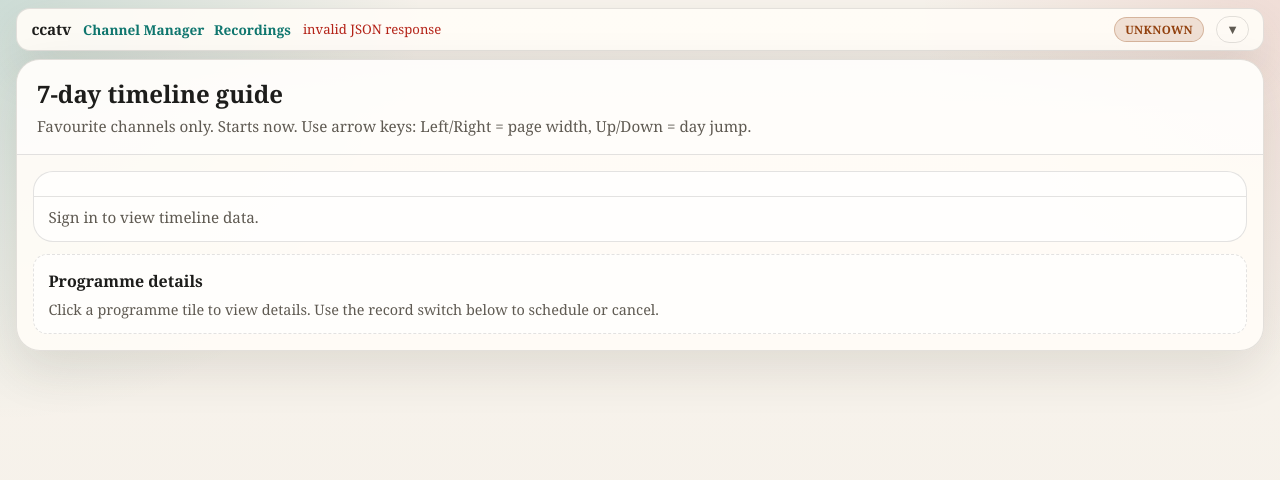
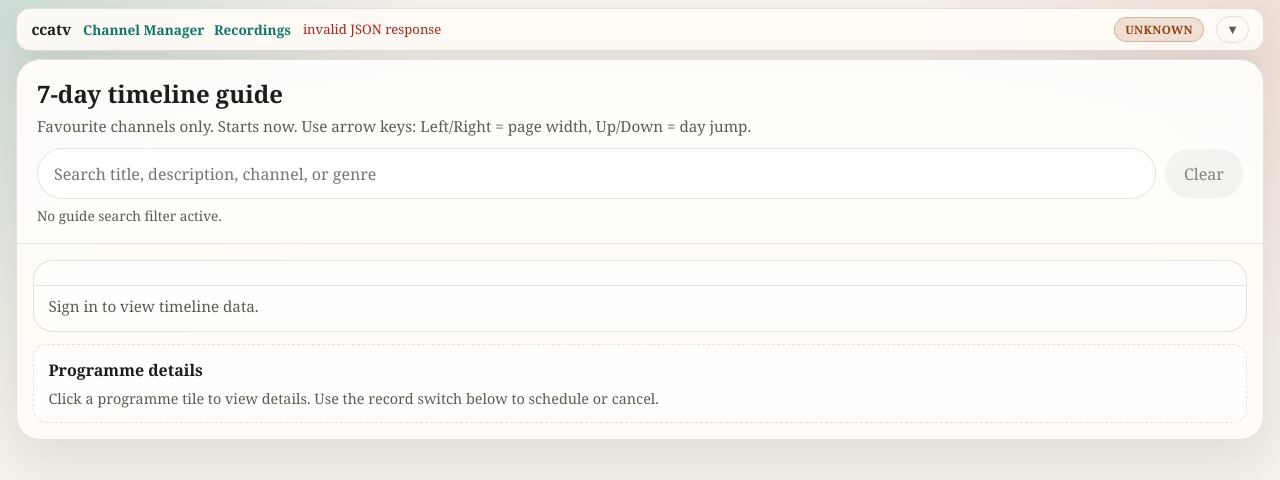
Before and after one commit to ccdale/ccatv, a Python web app: template src/ccatv/web/templates/index.html in a window 1280 px wide. Shown: the top 480 px of the page. Run offline with Jinja, Linux system fonts and the light colour scheme; the template is opened without the code that fills it, so the values that code supplies are empty; some libraries are stand-ins or nearby versions.

Commit message:
Add guide search filter in web timeline

```diff
--- a/pyproject.toml
+++ b/pyproject.toml
@@ -1,6 +1,6 @@
 [project]
 name = "ccatv"
-version = "0.1.274"
+version = "0.1.275"
 description = "Add your description here"
 readme = "README.md"
 requires-python = ">=3.12"
--- a/src/ccatv/web/templates/index.html
+++ b/src/ccatv/web/templates/index.html
@@ -69,6 +69,9 @@
       .panel { border: 1px solid var(--line); border-radius: 24px; background: var(--panel); box-shadow: var(--shadow); overflow: hidden; }
       .panel-header { padding: 1.1rem 1.25rem; border-bottom: 1px solid var(--line); background: rgba(255, 255, 255, 0.5); }
       .panel-header p { margin-top: 0.35rem; color: var(--muted); font-size: 0.95rem; }
+      .guide-search-row { margin-top: 0.75rem; display: grid; grid-template-columns: minmax(0, 1fr) auto; gap: 0.55rem; align-items: center; }
+      .guide-search-input { width: 100%; }
+      .guide-search-meta { margin-top: 0.45rem; color: var(--muted); font-size: 0.85rem; }
       .panel-body { padding: 1rem; }
       .empty, .inline-message { color: var(--muted); font-size: 0.95rem; }
       .pill { display: inline-flex; align-items: center; gap: 0.4rem; padding: 0.35rem 0.7rem; border-radius: 999px; background: var(--accent-soft); color: var(--accent); font-size: 0.92rem; }
@@ -162,6 +165,11 @@
           <div class="panel-header">
             <h2 id="guide-title">7-day timeline guide</h2>
             <p id="guide-subtitle">Favourite channels only. Starts now. Use arrow keys: Left/Right = page width, Up/Down = day jump.</p>
+            <div class="guide-search-row">
+              <input id="guide-search-input" class="guide-search-input" type="search" placeholder="Search title, description, channel, or genre">
+              <button id="guide-search-clear" class="secondary" type="button">Clear</button>
+            </div>
+            <div id="guide-search-meta" class="guide-search-meta">No guide search filter active.</div>
           </div>
           <div class="panel-body">
             <div class="timeline-shell">
@@ -192,6 +200,9 @@
       const timelineRuler = document.getElementById("timeline-ruler");
       const timelineBoard = document.getElementById("timeline-board");
       const timelineHover = document.getElementById("timeline-hover");
+      const guideSearchInput = document.getElementById("guide-search-input");
+      const guideSearchClearButton = document.getElementById("guide-search-clear");
+      const guideSearchMeta = document.getElementById("guide-search-meta");
       const statusNode = document.getElementById("status");
       const headerStatusInline = document.getElementById("header-status-inline");
       const headerExpandBtn = document.getElementById("header-expand-btn");
@@ -217,6 +228,7 @@
       let timelineOriginMs = 0;
       let timelineStartMs = 0;
       let selectedProgrammeKey = null;
+      let guideSearchTerm = "";
 
       const GENRE_STYLES = {
         movie: { border: "rgba(124, 58, 237, 0.52)", top: "rgba(124, 58, 237, 0.20)", bottom: "rgba(124, 58, 237, 0.30)" },
@@ -275,6 +287,8 @@
         loginButton.disabled = !bootstrap.authRequired || isAuthenticated;
         logoutButton.disabled = !bootstrap.authRequired || !isAuthenticated;
         tokenInput.style.display = bootstrap.authRequired ? "block" : "none";
+        guideSearchInput.disabled = !isAuthenticated;
+        guideSearchClearButton.disabled = !isAuthenticated;
       }
 
       function resetViews() {
@@ -285,6 +299,9 @@
         timelineOriginMs = 0;
         timelineStartMs = 0;
         selectedProgrammeKey = null;
+        guideSearchTerm = "";
+        guideSearchInput.value = "";
+        guideSearchMeta.textContent = "No guide search filter active.";
         renderTimeline();
         renderTimelineHover(null, null);
         guideTitle.textContent = "7-day timeline guide";
@@ -399,6 +416,57 @@
           }
         }
         return DEFAULT_GENRE_STYLE;
+      }
+
+      function normalizedSearchTerm(raw) {
+        return String(raw || "").trim().toLowerCase();
+      }
+
+      function programmeMatchesSearch(programme) {
+        if (!guideSearchTerm) return true;
+        const haystack = [
+          programme.title || "",
+          programme.description || "",
+          programme.channelName || "",
+          programme.genre || "",
+        ]
+          .join("\n")
+          .toLowerCase();
+        return haystack.includes(guideSearchTerm);
+      }
+
+      function countVisibleProgrammes() {
+        let count = 0;
+        for (const programmes of timelineData.values()) {
+          for (const programme of programmes) {
+            if (programmeMatchesSearch(programme)) {
+              count += 1;
+            }
+          }
+        }
+        return count;
+      }
+
+      function refreshGuideSearchMeta() {
+        if (!guideSearchTerm) {
+          guideSearchMeta.textContent = "No guide search filter active.";
+          return;
+        }
+        const count = countVisibleProgrammes();
+        guideSearchMeta.textContent = `Search filter: \"${guideSearchTerm}\" (${count} match${count === 1 ? "" : "es"})`;
+      }
+
+      function applyGuideSearchFromInput() {
+        guideSearchTerm = normalizedSearchTerm(guideSearchInput.value);
+        refreshGuideSearchMeta();
+        renderTimeline();
+      }
+
+      function clearGuideSearch() {
+        guideSearchInput.value = "";
+        guideSearchTerm = "";
+        refreshGuideSearchMeta();
+        renderTimeline();
       }
 
       function renderTimelineHover(programme, matchingJob) {
@@ -522,6 +590,7 @@
           const programmes = timelineData.get(channel.name) || [];
           let renderedAny = false;
           for (const programme of programmes) {
+            if (!programmeMatchesSearch(programme)) continue;
             const clipStart = Math.max(programme.startMs, windowStartMs);
             const clipEnd = Math.min(programme.stopMs, windowEndMs);
             if (clipEnd <= clipStart) continue;
@@ -573,7 +642,9 @@
           if (!renderedAny) {
             const empty = document.createElement("div");
             empty.className = "timeline-empty";
-            empty.textContent = "No programmes in this window.";
+            empty.textContent = guideSearchTerm
+              ? "No programmes in this window match the search."
+              : "No programmes in this window.";
             track.append(empty);
           }
 
@@ -582,7 +653,10 @@
         }
 
         guideTitle.textContent = "7-day timeline guide";
-        guideSubtitle.textContent = `Window ${formatLongDateTime(new Date(windowStartMs).toISOString())} to ${formatLongDateTime(new Date(windowEndMs).toISOString())}. Left/Right: page, Up/Down: day.`;
+        const windowText = `Window ${formatLongDateTime(new Date(windowStartMs).toISOString())} to ${formatLongDateTime(new Date(windowEndMs).toISOString())}. Left/Right: page, Up/Down: day.`;
+        guideSubtitle.textContent = guideSearchTerm
+          ? `${windowText} Filtered by \"${guideSearchTerm}\".`
+          : windowText;
       }
 
       async function loadChannels() {
@@ -697,6 +771,7 @@
         await loadTimeline();
         await refreshHealthStatus();
         renderTimelineHover(null, null);
+        refreshGuideSearchMeta();
         setStatus(`Loaded timeline for ${favouriteChannels.length} favourite channel(s) and ${schedules.length} scheduled job(s).`);
       }
 
@@ -752,6 +827,18 @@
 
       loginButton.addEventListener("click", () => { void login(); });
       logoutButton.addEventListener("click", () => { void logout(); });
+      guideSearchInput.addEventListener("input", () => {
+        applyGuideSearchFromInput();
+      });
+      guideSearchInput.addEventListener("keydown", (event) => {
+        if (event.key === "Escape") {
+          event.preventDefault();
+          clearGuideSearch();
+        }
+      });
+      guideSearchClearButton.addEventListener("click", () => {
+        clearGuideSearch();
+      });
       headerExpandBtn.addEventListener("click", () => { setHeaderDrawerOpen(!headerDrawerOpen); });
       window.addEventListener("resize", () => {
         if (isAuthenticated) {
```
Also changed, not shown: tests/web/test_app.py (+4 -0 lines), 1 other file.
